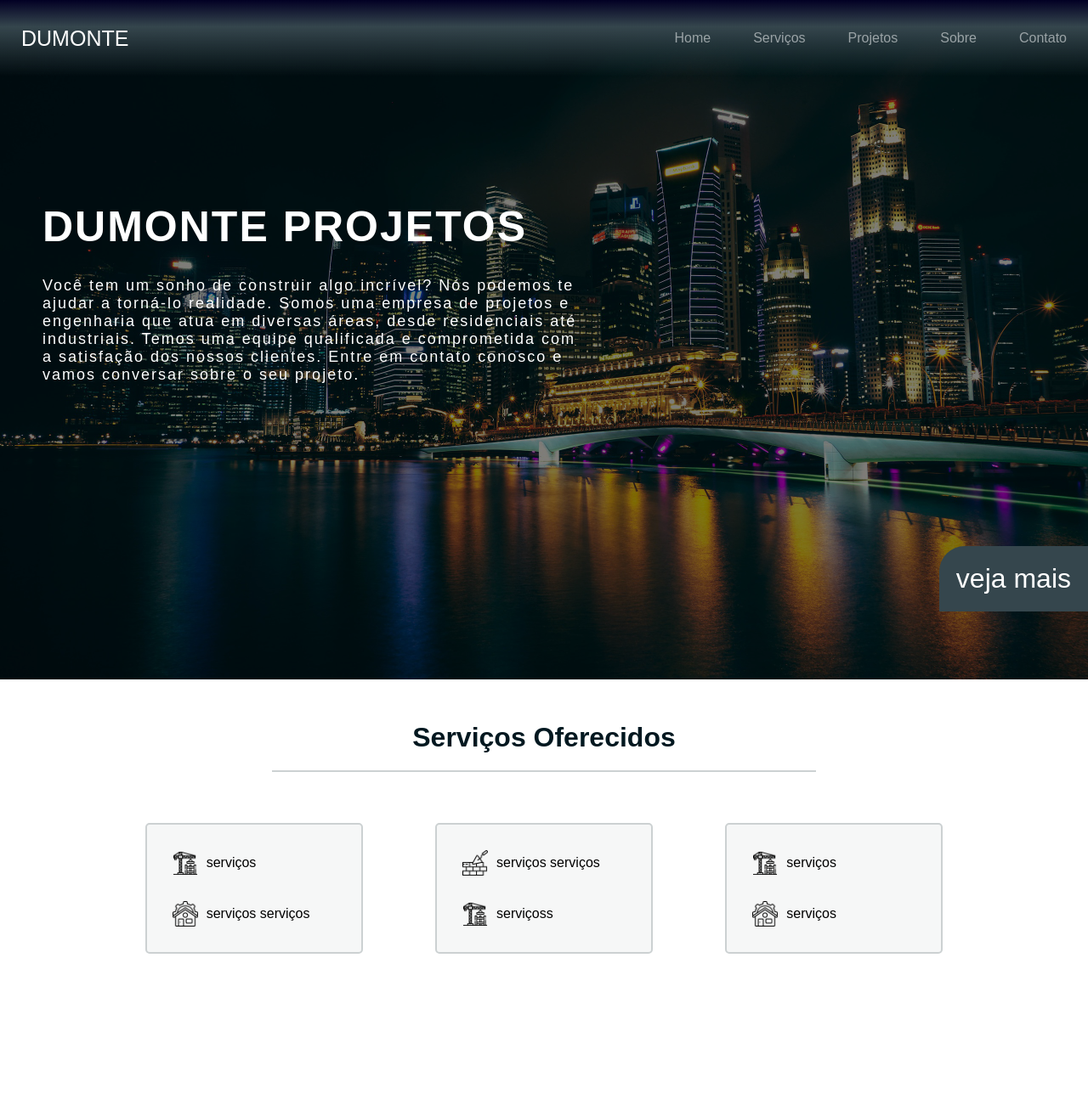
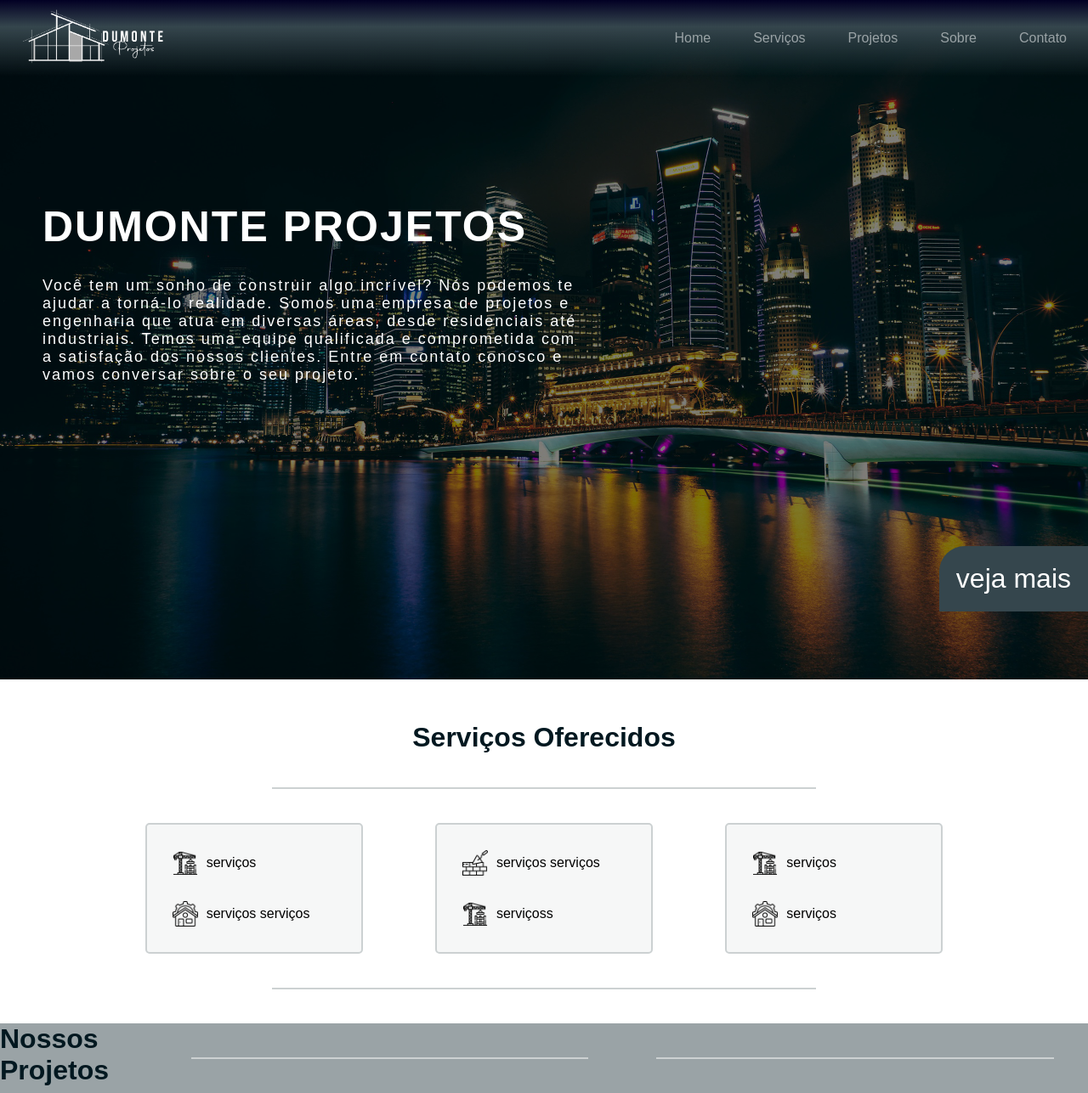
Before and after one commit to leandrosani/leandrocs1.github.io, a PHP site: page / in a window 1280 px wide. Shown: the whole page at 85% size. Before the commit the page ends 1123 px from the top, so only its background shows below. Run offline with PHP 8.4, Linux system fonts and the light colour scheme.

Commit message:
atualizando e adicionando site DumonteProjetos

```diff
--- a/projetos/dumonteProjetos/css/style.css
+++ b/projetos/dumonteProjetos/css/style.css
@@ -60,6 +60,10 @@
 .header .logo{
     color: var(--cor-1);
     font-size: 25px;
+}
+
+.header .logo img{
+    width: 180px;
 }
 
 .header .container{
@@ -201,13 +205,11 @@
 .underline{
     border-bottom: 2px solid var(--cor-2);
     width: 50%;
-    margin: 20px;
+    margin: 40px;
 }
 
 .wrap-services{
     width: 80%;
-    margin-bottom: 10px;
-    margin-bottom: 20px;
     display: flex;
     justify-content: space-around;
 }
@@ -222,7 +224,7 @@
     align-items: center;
     background-color: #ccd1d22c;
     border-radius: 5px;
-    margin-top: 40px;
+    margin: 0 auto;
     border: 2px solid #ccd1d2;
 }
 
--- a/projetos/dumonteProjetos/index.html
+++ b/projetos/dumonteProjetos/index.html
@@ -12,7 +12,9 @@
     <header class="header">
         <div class="header1">
             <div class="container">
-                <a class="logo" href="#">DUMONTE</a>
+                <a class="logo" href="#">
+                    <img src="./images/logoGimp.png" alt="">
+                </a>
                 <nav class="nav">
                     <ul class="menu">
                         <li><a href="#">Home</a></li>
@@ -138,8 +140,18 @@
                     </ul>
                 </div>
             </div>
+            <div class="underline"></div>
         </div>
     </main>
+
+    <section class="project">
+        <div class="max-width-desktop">
+            <div class="title">Nossos Projetos</div>
+            <div class="underline"></div>
+
+            <div class="underline"></div>
+        </div>
+    </section>
 
     <script src="js/script.js"></script>
 
```
Also changed, not shown: projetos/dumonteProjetos/images/Logo.png (added), projetos/dumonteProjetos/images/logoAzulEscuro.png (added), projetos/dumonteProjetos/images/logoBranco.png (added), projetos/dumonteProjetos/images/logoGimp.png (added), projetos/dumonteProjetos/images/logoPreto.png (added), 1 other file.
